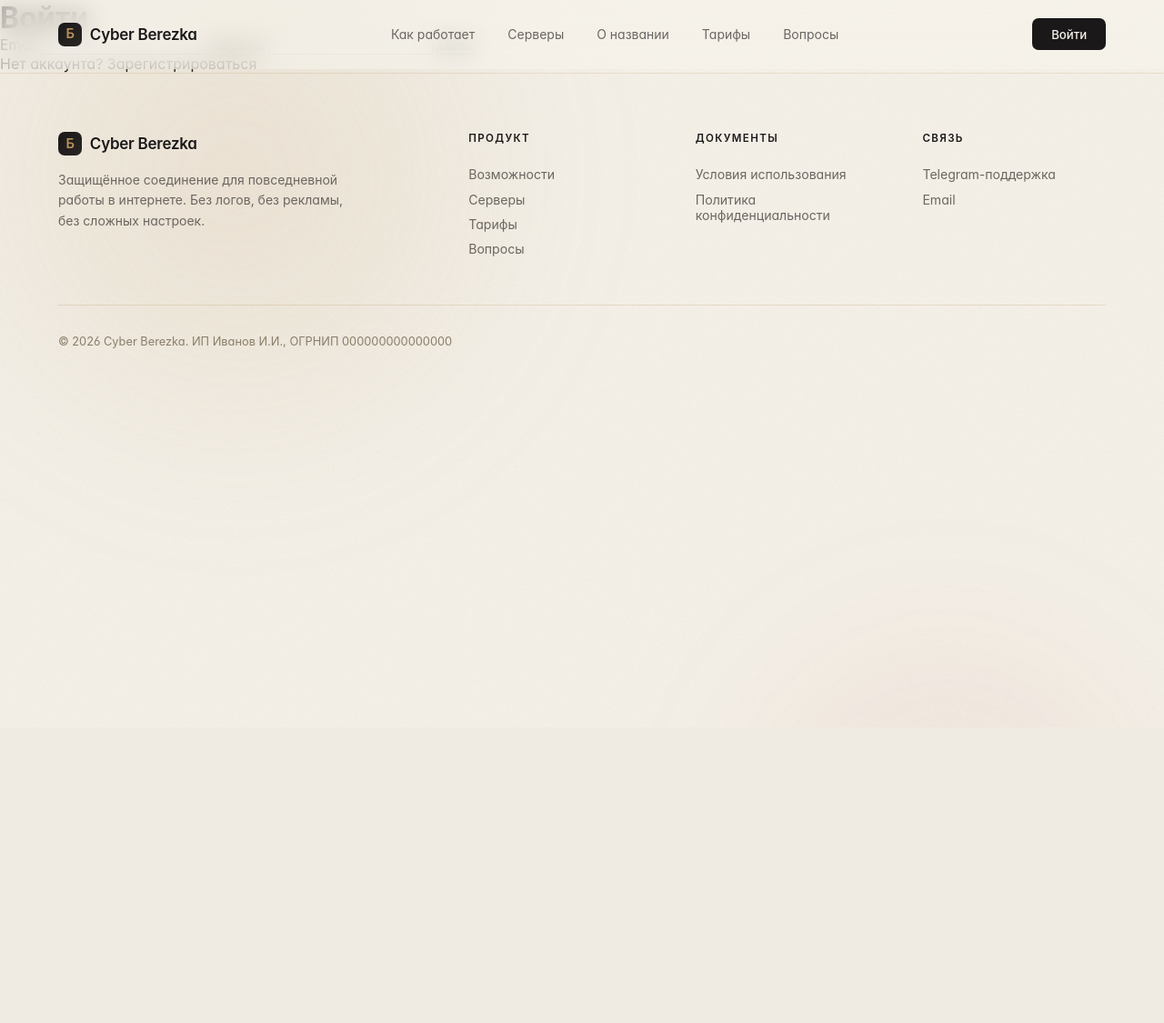
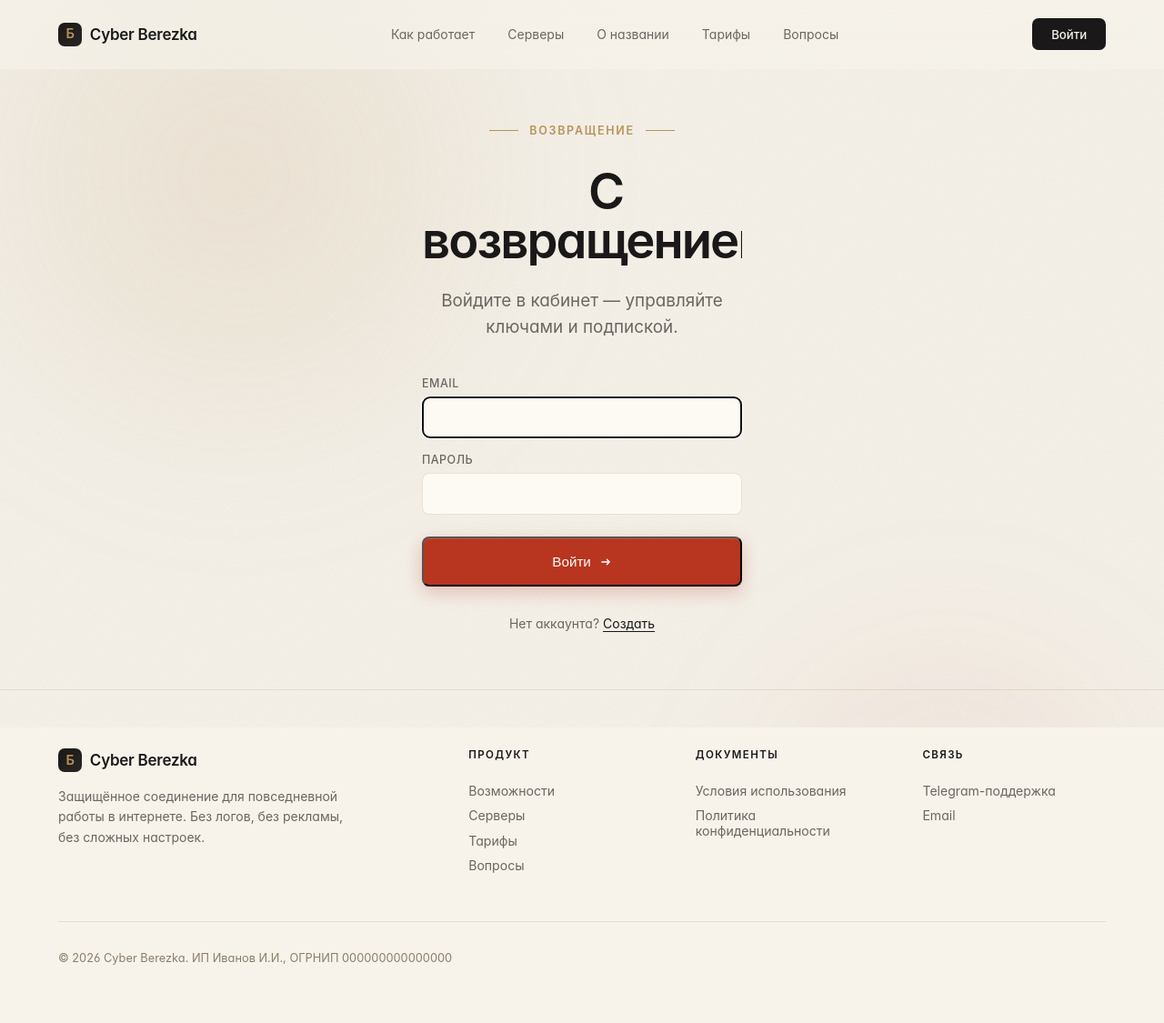
Before and after one commit to z1kurat/cyber-berezka, a FastAPI app: page /auth/login in a window 1280 px wide. Shown: the whole page at 91% size. Before the commit the page ends 383 px from the top, so only its background shows below. Run offline with FastAPI, Linux system fonts and the light colour scheme; some web fonts are replaced.

Commit message:
feat(site/auth/login): apply new design system to login form

```diff
--- a/infra/site/app/templates/auth/login.html
+++ b/infra/site/app/templates/auth/login.html
@@ -1,27 +1,53 @@
 {% extends "base.html" %}
-{% block title %}Вход — Cyber Berezka{% endblock %}
+{% block title %}Войти — Cyber Berezka{% endblock %}
 {% block content %}
-<main class="max-w-md mx-auto px-6 py-16">
-  <div class="bg-bg-card border border-border-light rounded-lg shadow-card p-8">
-    <h1 class="font-serif text-3xl mb-6">Войти</h1>
-    {% if request.query_params.get('verified') %}
-      <p class="text-success mb-4 text-sm">Email подтверждён, теперь можно войти.</p>
-    {% endif %}
-    {% if error %}<p class="text-cta mb-4 text-sm">{{ error }}</p>{% endif %}
-    <form method="POST" action="/auth/login" class="space-y-4">
-      <label class="block">
-        <span class="text-sm text-text-secondary">Email</span>
-        <input type="email" name="email" required value="{{ email or request.query_params.get('email', '') }}"
-               class="mt-1 block w-full border border-border-light rounded px-3 py-2 bg-white">
-      </label>
-      <label class="block">
-        <span class="text-sm text-text-secondary">Пароль</span>
-        <input type="password" name="password" required
-               class="mt-1 block w-full border border-border-light rounded px-3 py-2 bg-white">
-      </label>
-      <button type="submit" class="btn-primary w-full">Войти</button>
-    </form>
-    <p class="mt-6 text-sm text-text-muted">Нет аккаунта? <a href="/auth/register" class="text-accent-goldDk underline">Зарегистрироваться</a></p>
+
+<main class="hero" style="max-width:480px;padding-top:8rem;padding-bottom:4rem;text-align:center">
+  <div class="eyebrow">
+    <span class="eyebrow-line"></span>
+    <span>Возвращение</span>
+    <span class="eyebrow-line"></span>
   </div>
+  <h1 class="headline" style="font-size:clamp(2.4rem,5vw,3.4rem);margin-bottom:1.5rem">
+    <span class="line"><span class="word" style="animation-delay:0.3s">С возвращением.</span></span>
+  </h1>
+  <p class="lead" style="margin-bottom:2.5rem">
+    Войдите в кабинет — управляйте ключами и подпиской.
+  </p>
+
+  {% if request.query_params.get('verified') %}
+    <div style="background:rgba(95,139,92,0.12);border:1px solid rgba(95,139,92,0.3);border-radius:8px;padding:0.85rem 1rem;margin-bottom:1.5rem;font-size:0.875rem;color:#4A7146;text-align:left">
+      ✓ Email подтверждён. Теперь можно войти.
+    </div>
+  {% endif %}
+
+  {% if error %}
+    <div style="background:rgba(184,53,31,0.08);border:1px solid rgba(184,53,31,0.25);border-radius:8px;padding:0.85rem 1rem;margin-bottom:1.5rem;font-size:0.875rem;color:#B8351F;text-align:left">
+      {{ error }}
+    </div>
+  {% endif %}
+
+  <form method="POST" action="/auth/login" style="text-align:left;display:flex;flex-direction:column;gap:1rem">
+    <label style="display:flex;flex-direction:column;gap:0.4rem">
+      <span style="font-size:0.78rem;font-weight:500;color:#6B6661;letter-spacing:0.04em;text-transform:uppercase">Email</span>
+      <input type="email" name="email" required autofocus
+             value="{{ email or request.query_params.get('email', '') }}"
+             style="font-family:inherit;font-size:0.95rem;padding:0.8rem 1rem;background:#FDFAF3;border:1px solid rgba(184,147,90,0.24);border-radius:8px;color:#1A1818">
+    </label>
+    <label style="display:flex;flex-direction:column;gap:0.4rem">
+      <span style="font-size:0.78rem;font-weight:500;color:#6B6661;letter-spacing:0.04em;text-transform:uppercase">Пароль</span>
+      <input type="password" name="password" required
+             style="font-family:inherit;font-size:0.95rem;padding:0.8rem 1rem;background:#FDFAF3;border:1px solid rgba(184,147,90,0.24);border-radius:8px;color:#1A1818">
+    </label>
+    <button type="submit" class="cta-primary" style="margin-top:0.5rem;justify-content:center">
+      Войти
+      <svg viewBox="0 0 20 20" fill="none"><path d="M4 10h12m0 0l-4-4m4 4l-4 4" stroke="currentColor" stroke-width="1.9" stroke-linecap="round" stroke-linejoin="round"/></svg>
+    </button>
+  </form>
+
+  <p style="margin-top:2rem;font-size:0.875rem;color:#6B6661">
+    Нет аккаунта? <a href="/auth/register" style="color:#1A1818;text-decoration:underline;text-underline-offset:3px">Создать</a>
+  </p>
 </main>
+
 {% endblock %}
```
